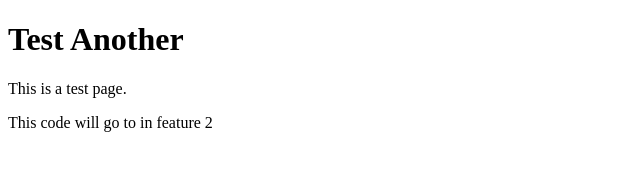
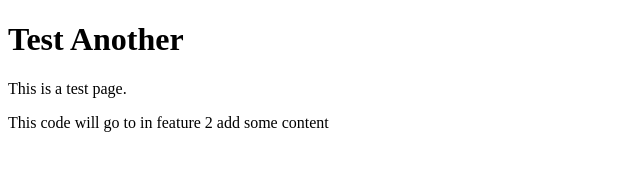
Before and after one commit to pankajvitaldeveloper/test_anothor, a plain HTML site: page index.html in a window 1280 px wide. Shown: the whole page, without its empty margins (0-640 px from the left). Drawn offline with Linux system fonts and the light colour scheme.

Commit message:
some conten

```diff
--- a/index.html
+++ b/index.html
@@ -8,7 +8,7 @@
 <body>
     <h1>Test Another</h1>
     <p>This is a test page.</p>
-    <p>This code will go to in feature 2</p>
+    <p>This code will go to in feature 2 add some content</p>
 
 
 </body>
```
